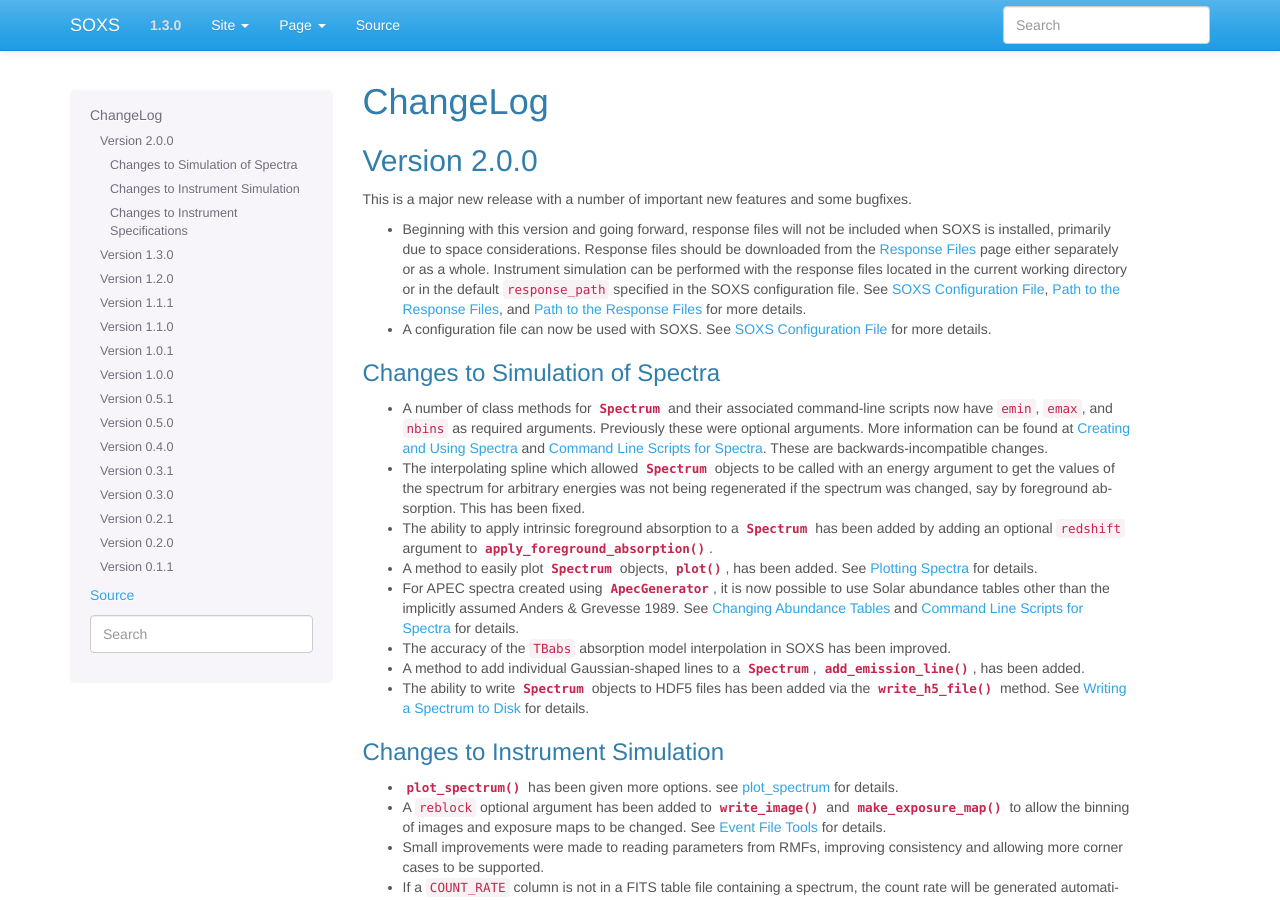
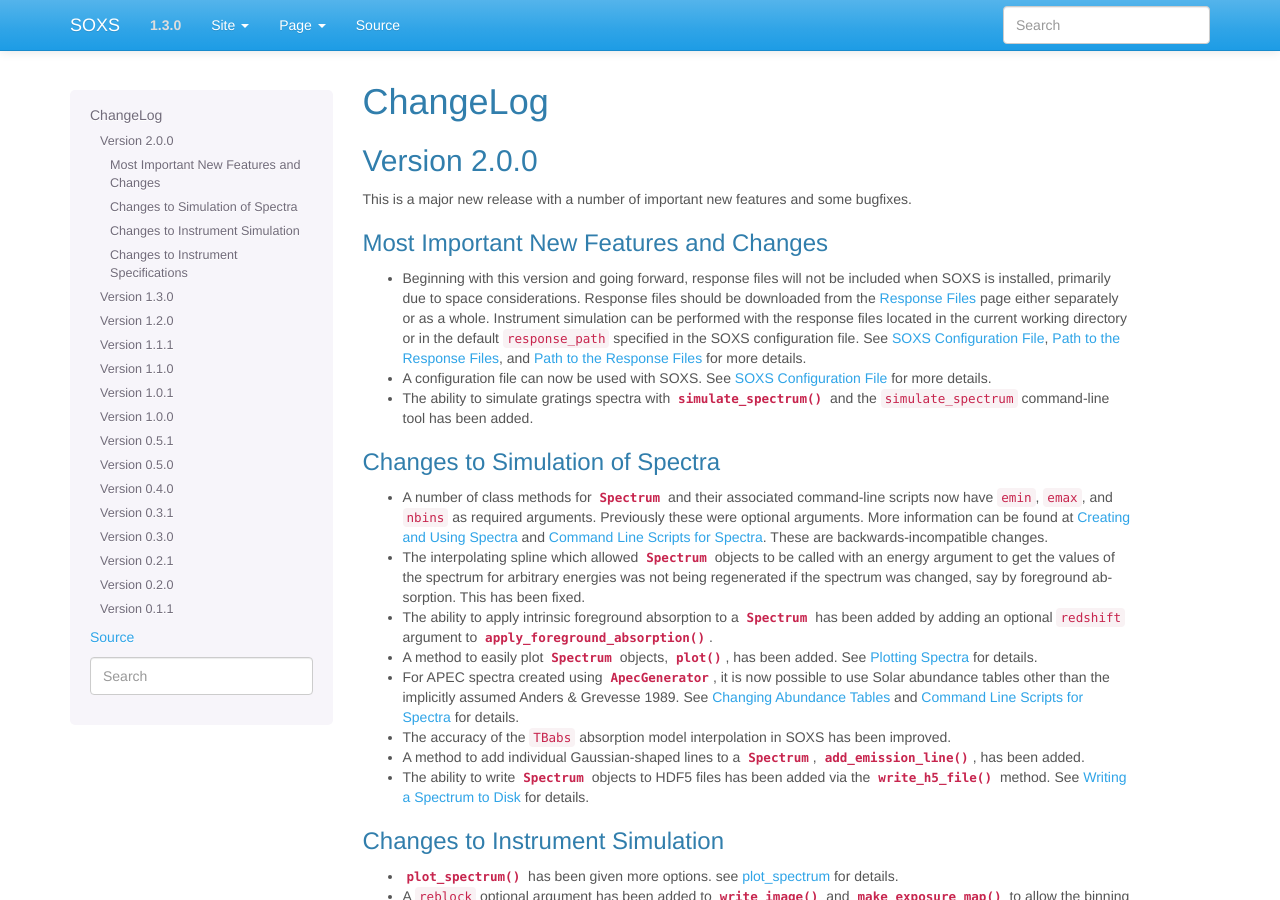
Before and after one commit to lynx-x-ray-observatory/soxs, a Sphinx documentation site: the page built from doc/source/changelog.rst, in a window 1280 px wide and 900 px high. Built offline with Sphinx 7.4.7, drawn with Linux system fonts in a browser that asks for light colours.

Commit message:
Doc improvements

```diff
--- a/doc/source/changelog.rst
+++ b/doc/source/changelog.rst
@@ -8,6 +8,9 @@ Version 2.0.0
 
 This is a major new release with a number of important new features and some bugfixes.
 
+Most Important New Features and Changes
++++++++++++++++++++++++++++++++++++++++
+
 * Beginning with this version and going forward, response files will not be included
   when SOXS is installed, primarily due to space considerations. Response files should
   be downloaded from the :ref:`responses` page either separately or as a whole.
@@ -16,6 +19,8 @@ This is a major new release with a number of important new features and some bug
   configuration file. See :ref:`config`, :ref:`response-path`, and :ref:`cmd-response-path`
   for more details.
 * A configuration file can now be used with SOXS. See :ref:`config` for more details.
+* The ability to simulate gratings spectra with :func:`~soxs.instrument.simulate_spectrum`
+  and the ``simulate_spectrum`` command-line tool has been added.
 
 Changes to Simulation of Spectra
 ++++++++++++++++++++++++++++++++
--- a/doc/source/overview.rst
+++ b/doc/source/overview.rst
@@ -61,6 +61,8 @@ enough that the instrument simulator is able to "observe" a representative subse
 outputs can be used to compare simulations made with SOXS to simulations of other X-ray instruments
 past, current, and future, and likewise SIMPUT catalogs with photon lists not created with SOXS
 can be used as inputs to SOXS's instrument simulator.
+
+For more information, visit :ref:`simput`.
 
 The Instrument Simulator
 ------------------------
```
Also changed, not shown: doc/source/cookbook/Radial_Profile.ipynb, doc/source/cookbook/Two_Clusters.ipynb.
